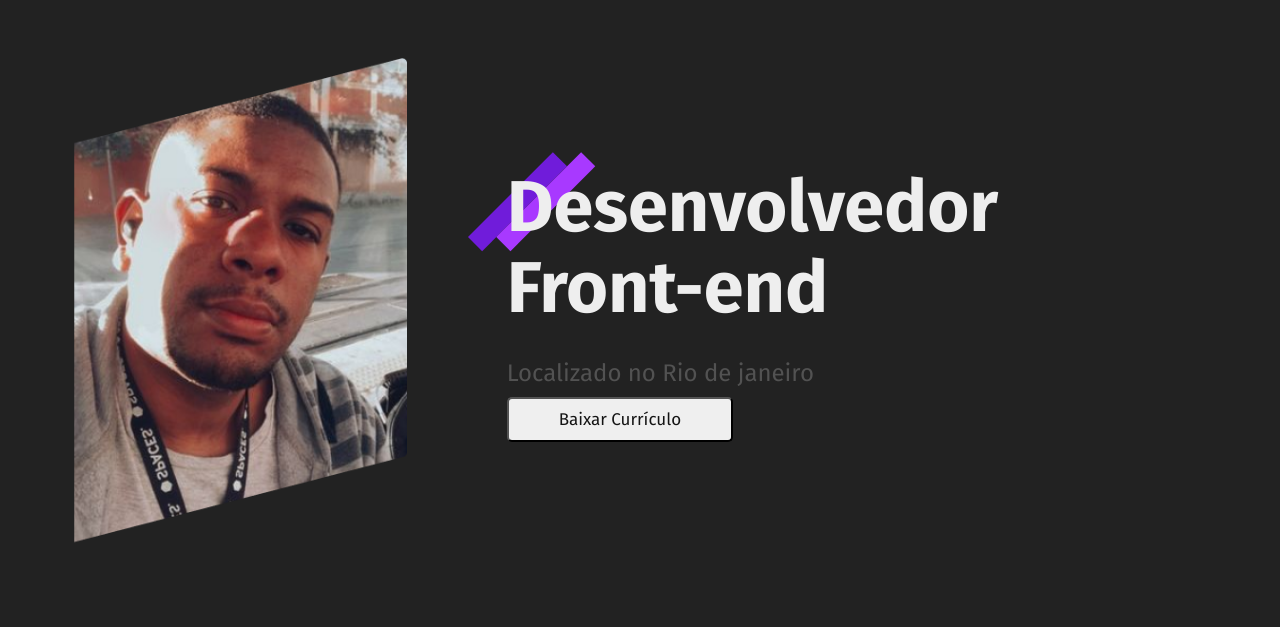
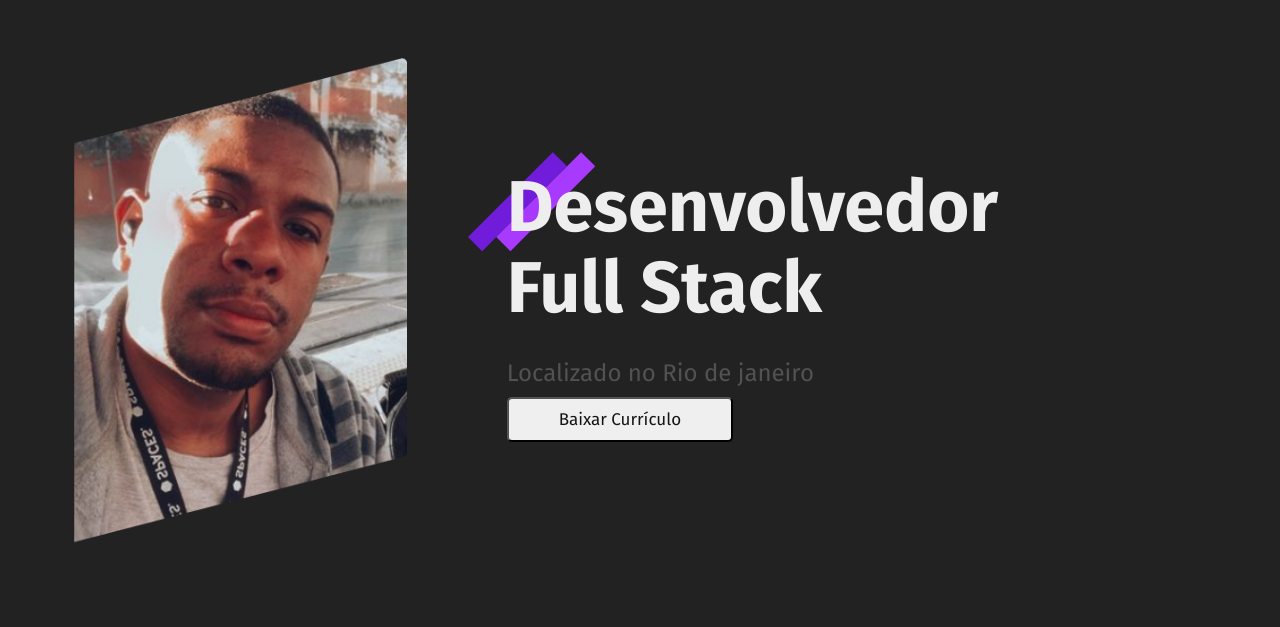
Before and after one commit to Thiagobarroso/thiagobarroso.github.io, a plain HTML site: page index.html in a window 1280 px wide. Shown: the part 112-739 px from the top of the page. Drawn offline with nearby package versions, Linux system fonts and the light colour scheme.

Commit message:
Update index.html

```diff
--- a/index.html
+++ b/index.html
@@ -38,7 +38,7 @@
     <img src="assets/imagem-header.png" alt="foto perfl Thiago" />
 
     <div>
-      <h1>Desenvolvedor<br />Front-end<br /></h1>
+      <h1>Desenvolvedor<br />Full Stack<br /></h1>
       <p>Localizado no Rio de janeiro</p>
       <button class="download-button">
         <a href="/Thiago.pdf" download="ThiagoBarroso.pdf">
```
